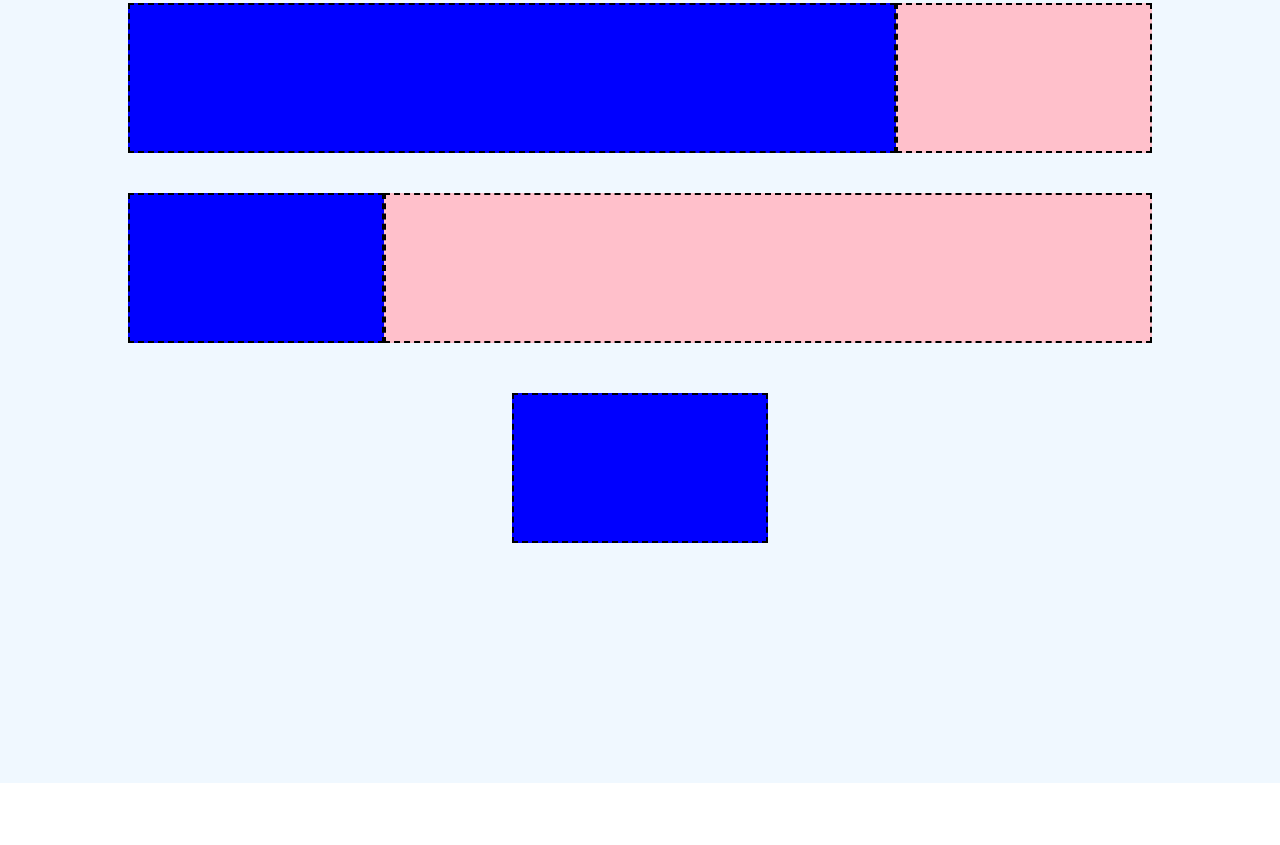
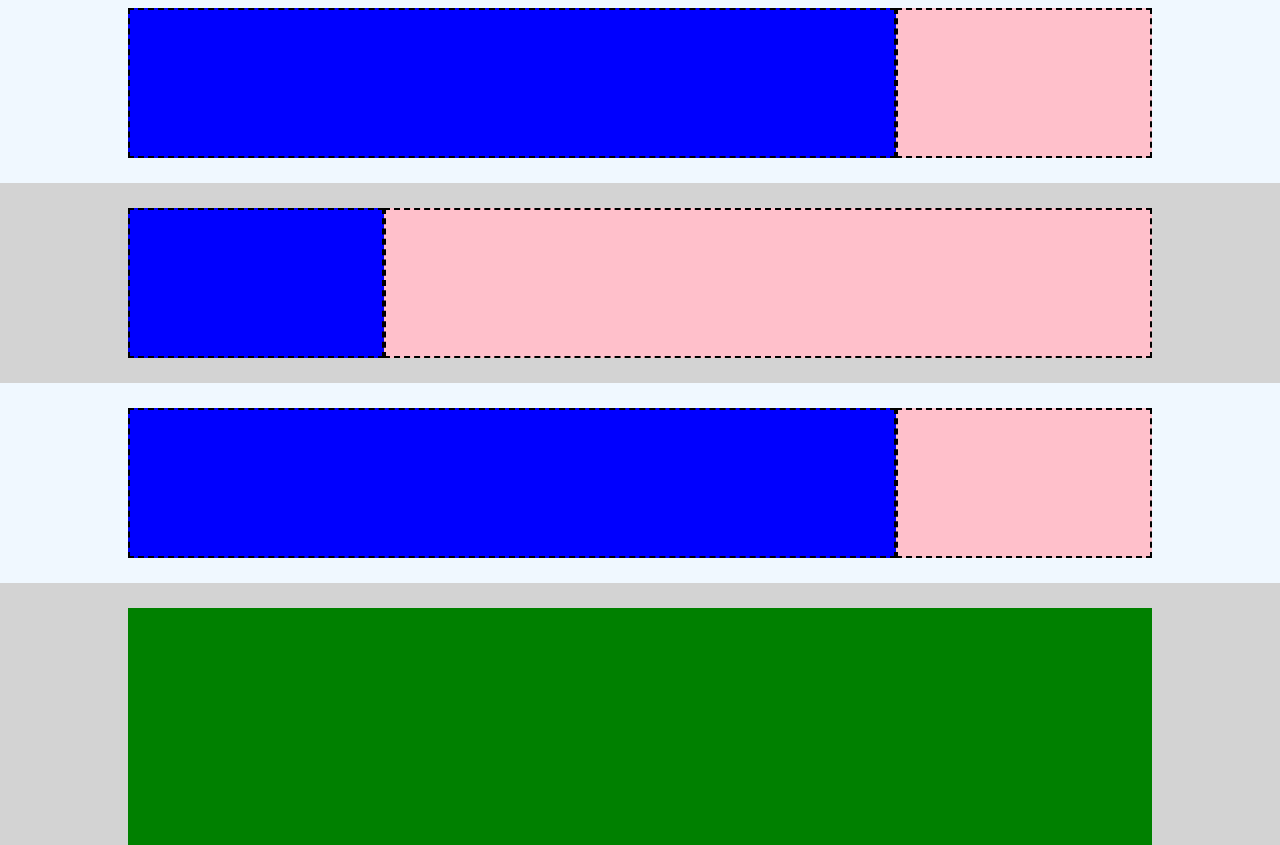
Before and after one commit to gianlivio/htmlcss-struttura-discord, a plain HTML site: page index.html in a window 1280 px wide. Shown: the part 315-1160 px from the top of the page. Before the commit the page ends 1098 px from the top, so only its background shows below. Drawn offline with Linux system fonts and the light colour scheme.

Commit message:
add: central part sections complete

```diff
--- a/css/style.css
+++ b/css/style.css
@@ -94,7 +94,7 @@ main {
 
 .rett1 {
 
-    margin-top: 20px;
+    margin-top: 25px;
     height: 150px;
     width: 60%;
     background-color: blue;
@@ -102,7 +102,7 @@ main {
 }
 
 .rett2 {
-    margin-top: 20px;
+    margin-top: 25px;
     border: 2px dashed black;
     height: 150px;
     width: 20%;
@@ -117,6 +117,38 @@ main {
 .container4 {
 
     height: 200px;
+    background-color: lightgray;
+    width: 100%;
+    display: flex;
+    justify-content: center;
+
+}
+
+
+.rett3 {
+
+    margin-top: 25px;
+    height: 150px;
+    width: 20%;
+    background-color: blue;
+    border: 2px dashed black;
+}
+
+.rett4 {
+    margin-top: 25px;
+    border: 2px dashed black;
+    height: 150px;
+    width: 60%;
+    background-color: pink;
+}
+
+
+/* central part section 3 */
+
+
+.container3 {
+
+    height: 200px;
     background-color: aliceblue;
     width: 100%;
     display: flex;
@@ -124,19 +156,37 @@ main {
 }
 
 
-.rett3 {
+.rett1 {
 
-    margin-top: 10px;
+    margin-top: 25px;
     height: 150px;
-    width: 20%;
+    width: 60%;
     background-color: blue;
     border: 2px dashed black;
 }
 
-.rett4 {
-    margin-top: 10px;
+.rett2 {
+    margin-top: 25px;
     border: 2px dashed black;
     height: 150px;
-    width: 60%;
+    width: 20%;
     background-color: pink;
 }
+
+/* central part section 4 */
+
+.container5 {
+
+    background-color: lightgray;
+    width: 100%;
+    display: flex;
+    justify-content: center;
+    align-items: center;
+}
+
+.rettverde {
+    margin: 25px;
+    height: 500px;
+    width: 80%;
+    background-color: green;
+}
--- a/index.html
+++ b/index.html
@@ -71,15 +71,16 @@
 
         <!-- section3 -->
         <div class="container3">
-            <div class="rett3">
-                <nav>
+            <div class="rett1">
 
-                </nav>
             </div>
+            <div class="rett2">
+
+            </div>
+
         </div>
-
         <!-- section4 -->
-        <div class="container4">
+        <div class="container5">
             <div class="rettverde">
                 <nav>
 
```
